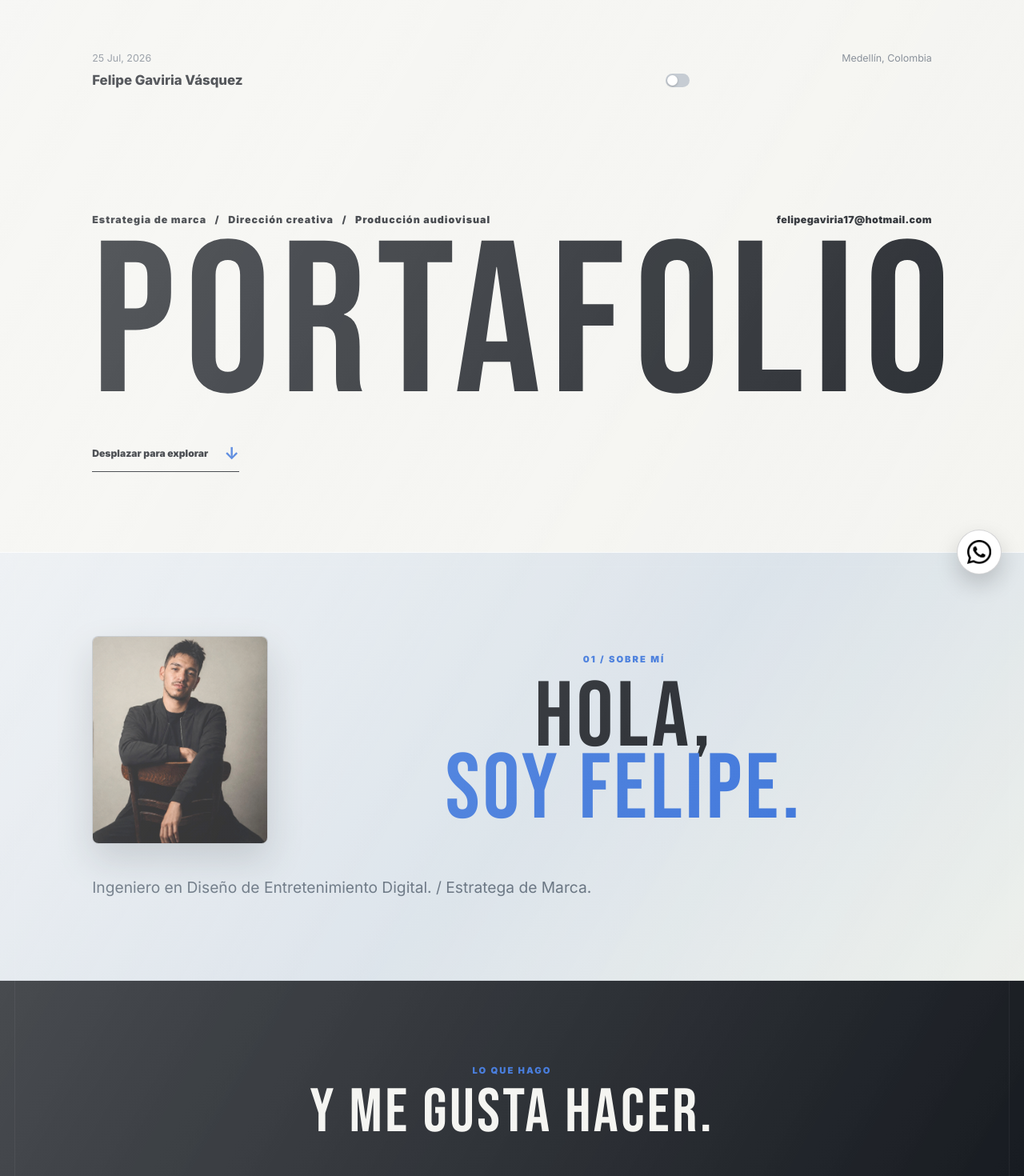
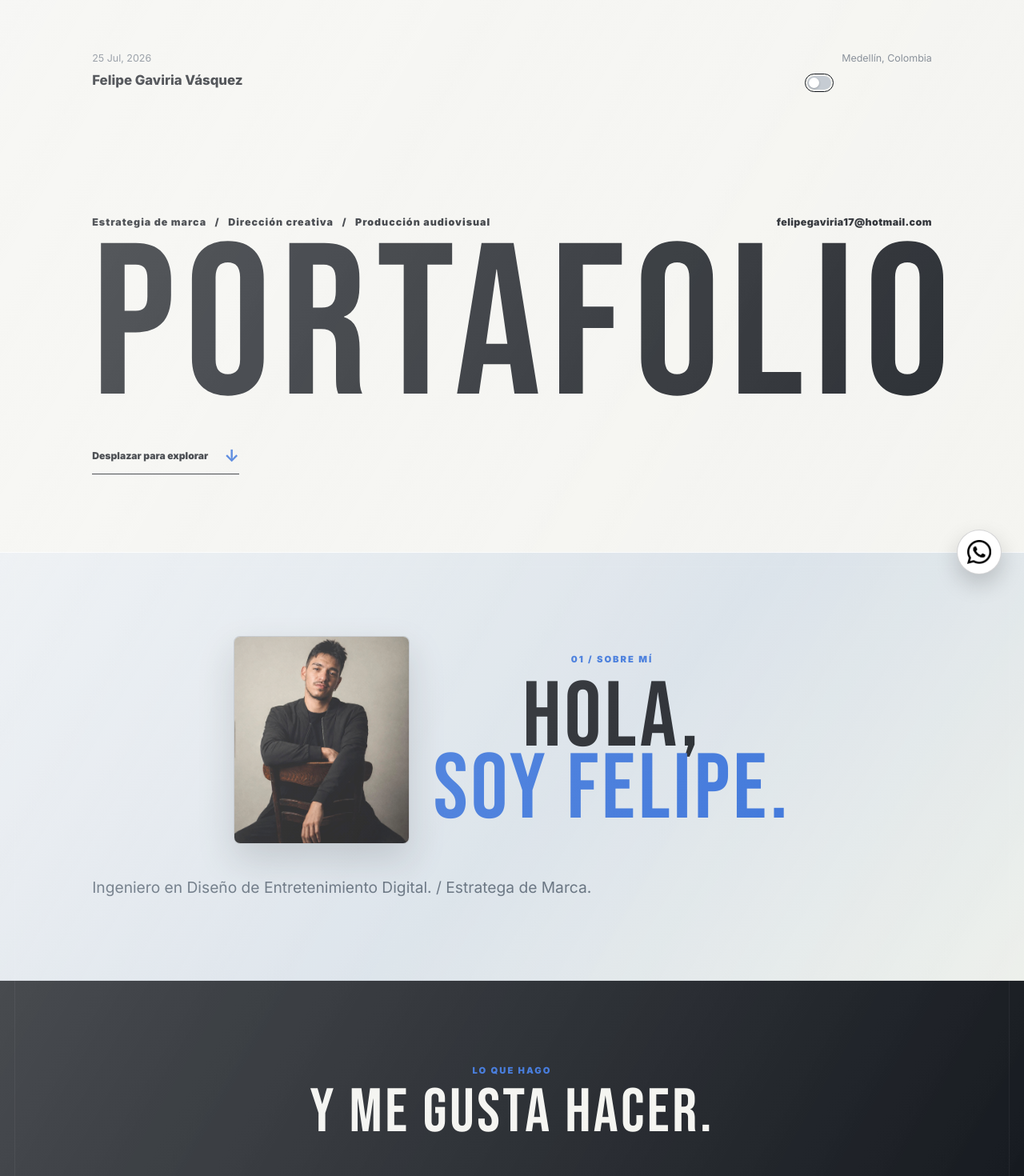
Before and after one commit to FelipeGaviria/Tubio, a Next.js app: page /portafolio in a window 1280 px wide. Shown: the top 1470 px of the page at 80% size. Built offline with nearby package versions, Linux system fonts and the light colour scheme; no server answers.

Commit message:
Mejoras7

```diff
--- a/app/globals.css
+++ b/app/globals.css
@@ -1453,3 +1453,14 @@ html[data-portfolio-theme="night"] .raw-illustrations { background: #151a23; col
 .raw-theme-toggle { position: static; gap: 0; border: 0; background: transparent; padding: 0; box-shadow: none; backdrop-filter: none; }.raw-theme-toggle-icon { display: none; }.raw-theme-toggle-track { width: 30px; height: 17px; padding: 2px; background: #c6ccd3; }.raw-theme-toggle-track span { width: 13px; height: 13px; box-shadow: 0 1px 3px rgba(0,0,0,.22); }html[data-portfolio-theme="night"] .raw-theme-toggle { background: transparent; }html[data-portfolio-theme="night"] .raw-theme-toggle-track span { transform: translateX(13px); }
 @media (max-width: 700px) { .raw-hero-actions { gap: 7px; }.raw-hero-actions .raw-contact-data { text-align: right; } }
 .raw-intro-identity .raw-about-heading > div:first-child { text-align: center; }
+/* Alineación final de bloques y lectura vertical. */
+.raw-intro-identity .raw-about-heading { grid-template-columns: 220px auto; justify-content: center; gap: 30px; }
+.raw-intro-identity .raw-about-heading > div:first-child { align-self: center; }
+.raw-hero-actions { grid-column: 2; grid-row: 1; align-self: start; margin-left: auto; }
+.raw-theme-toggle { border: 1px solid #11151b; border-radius: 999px; padding: 2px; }
+.raw-intro-creative .raw-intro-grid { grid-template-columns: 1fr; max-width: 650px; gap: 20px; }.raw-intro-creative .raw-intro-grid p { text-align: center; }
+.raw-tools { text-align: center; }.raw-tools .raw-label, .raw-tools .raw-tools-list { margin-inline: auto; }.raw-tools .raw-tools-list { max-width: 900px; }
+.raw-project-section-2 { display: block; text-align: center; }.raw-project-section-2 > .raw-label, .raw-project-section-2 > h2, .raw-project-section-2 > p:not(.raw-label) { text-align: center; }.raw-project-section-2 > p:not(.raw-label) { max-width: 600px; margin: 28px auto 0; }.raw-project-section-2 > a { display: none; }
+.raw-illustrations-intro .raw-illustrations-heading > p:last-child { max-width: 720px; }
+.raw-contact { text-align: center; }.raw-contact .raw-label { text-align: center; }.raw-contact-actions { justify-content: center; }
+@media (max-width: 800px) { .raw-intro-identity .raw-about-heading { grid-template-columns: 125px minmax(0, 1fr); justify-content: initial; gap: 22px; }.raw-intro-creative .raw-intro-grid { gap: 16px; }.raw-illustrations-intro .raw-illustrations-heading > p:last-child { max-width: 100%; } }
```
